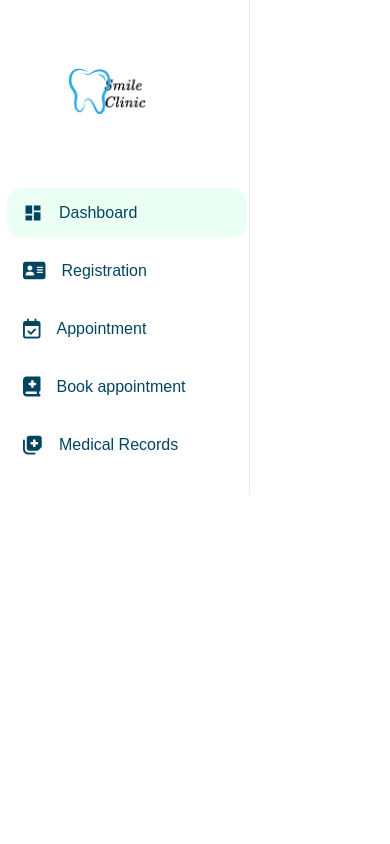
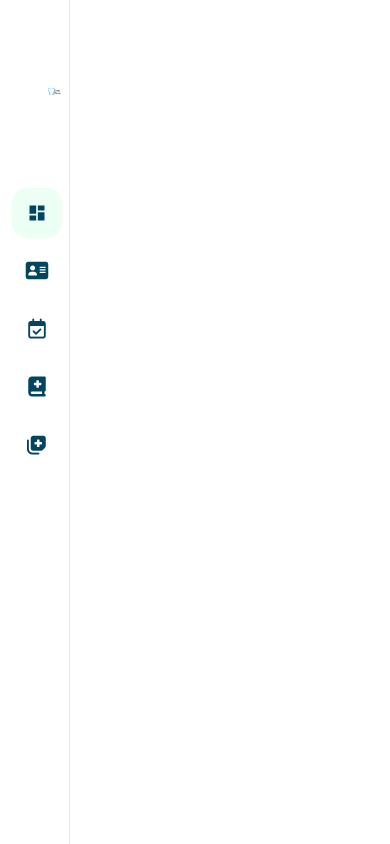
Before and after one commit to Smile-T1/smile-frontend, a React (Vite) app: page / in a window 390 px wide. Built offline with nearby package versions, Linux system fonts and the light colour scheme.

Commit message:
"Updated CSS for responsiveness and layout adjustments in Book Appointment Patient page and Sidebar"
This commit includes the following changes:

1. In `Book_app_Patient.css`, added a media query

```diff
--- a/src/Components/Book_app_Patient/Book_app_Patient.css
+++ b/src/Components/Book_app_Patient/Book_app_Patient.css
@@ -33,3 +33,13 @@
     text-align: center;
     margin-bottom: 2em;
 }
+
+@media (max-width: 1067px) {
+    .row-fill-book-data{
+        display: flex;
+        flex-wrap: wrap;
+        flex-direction: column;
+        gap: 25px;
+        width: 100%;
+    }
+}
--- a/src/Components/Header_Pages/Header_Pages.css
+++ b/src/Components/Header_Pages/Header_Pages.css
@@ -2,5 +2,5 @@
     display: flex;
     position: relative;
     top: 40px;
-    left: 30px;
+    margin-left: 30px;
 }
--- a/src/Components/Sidebar/Sidebar.css
+++ b/src/Components/Sidebar/Sidebar.css
@@ -11,6 +11,7 @@
     width: 100%;
     padding-bottom: 1.5rem;
     padding-top: 1.5rem;
+    height: 100vh;
 }
 
 a,
@@ -65,16 +66,23 @@ a,
 .sidebar-text{
     color: #034561;
     font-weight: 500;
-    /* font-size: .875rem; */
     line-height: 1.25rem;
     margin: 0;
 }
-@media (min-width: 1280px) {
+@media (max-width: 800px) {
     .sidebar-portal{
-        display: block;
+        width: 70px;
     }
-
-    .content-wrapper-sidebar{
-        height: 100vh;
+    .sidebar-text{
+        display: none;
+    }
+    .sidebar-link{
+        display: flex;
+        flex-direction: column;
+        text-align: center;
+        justify-content: center;
+    }
+    .sidebar-link.active {
+        width: 50px;
     }
 }
--- a/src/Components/Sidebar/Sidebar.jsx
+++ b/src/Components/Sidebar/Sidebar.jsx
@@ -15,7 +15,7 @@ function Sidebar() {
         </a>
         <div className='options-sidebar-list'>
           <Link to={'/patient/dashboard'} className={`sidebar-link ${activeLink === '/patient/dashboard' ? 'active' : ''}`} onClick={() => setActiveLink('/patient/dashboard')}>
-          <MdDashboard className='icon'/>
+            <MdDashboard className='icon'/>
             <p className='sidebar-text'>Dashboard</p>
           </Link>
           <Link to="/patient/registration" className={`sidebar-link ${activeLink === '/patient/registration' ? 'active' : ''}`} onClick={() => setActiveLink('/patient/registration')}>
--- a/src/Pages/Patient/Book_appointment/Book_appointment.css
+++ b/src/Pages/Patient/Book_appointment/Book_appointment.css
@@ -1,6 +1,6 @@
 .Book_appointment_Patient_Page{
     background-color: #f6f6f6;
-    height: 1450px;
+    height: 1400px;
     position: relative;
     width: 100%;
 }
@@ -19,8 +19,15 @@
     margin-left: 250px;
     background: #fff;
 }
-/* @media (max-width: 1000px) {
-    .Book_appointment{
+@media (max-width: 1067px) {
+    .Book_appointment_Patient_Page{
+        height: 1800px;
+    }
+    .Book_appointment_Patient{
         width: 900px;
+        margin-right: 15px;
+        height: 1680px;
+        /* width: 60%; */
+        background-color: aqua;
     }
-} */
+}
```
